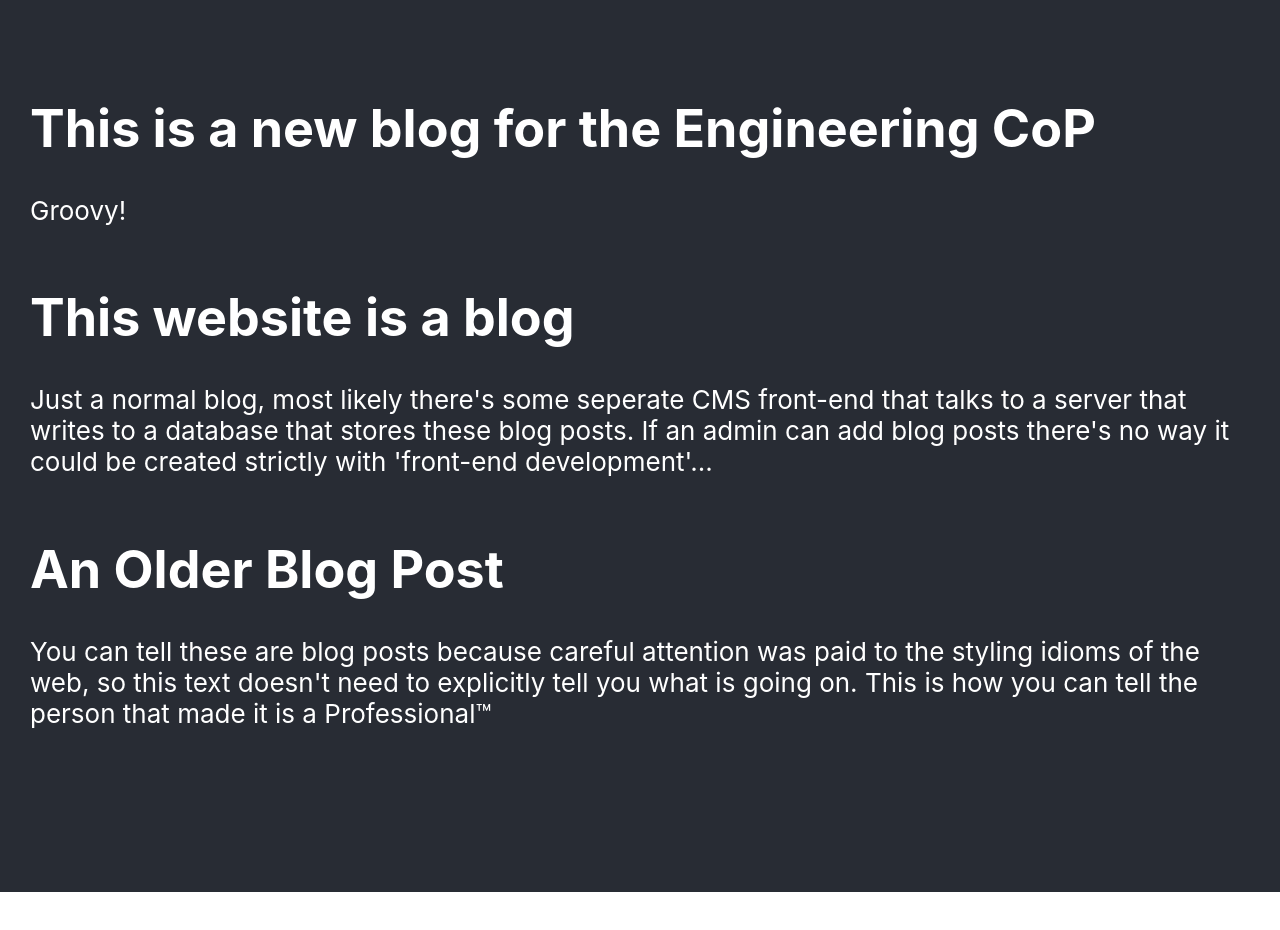
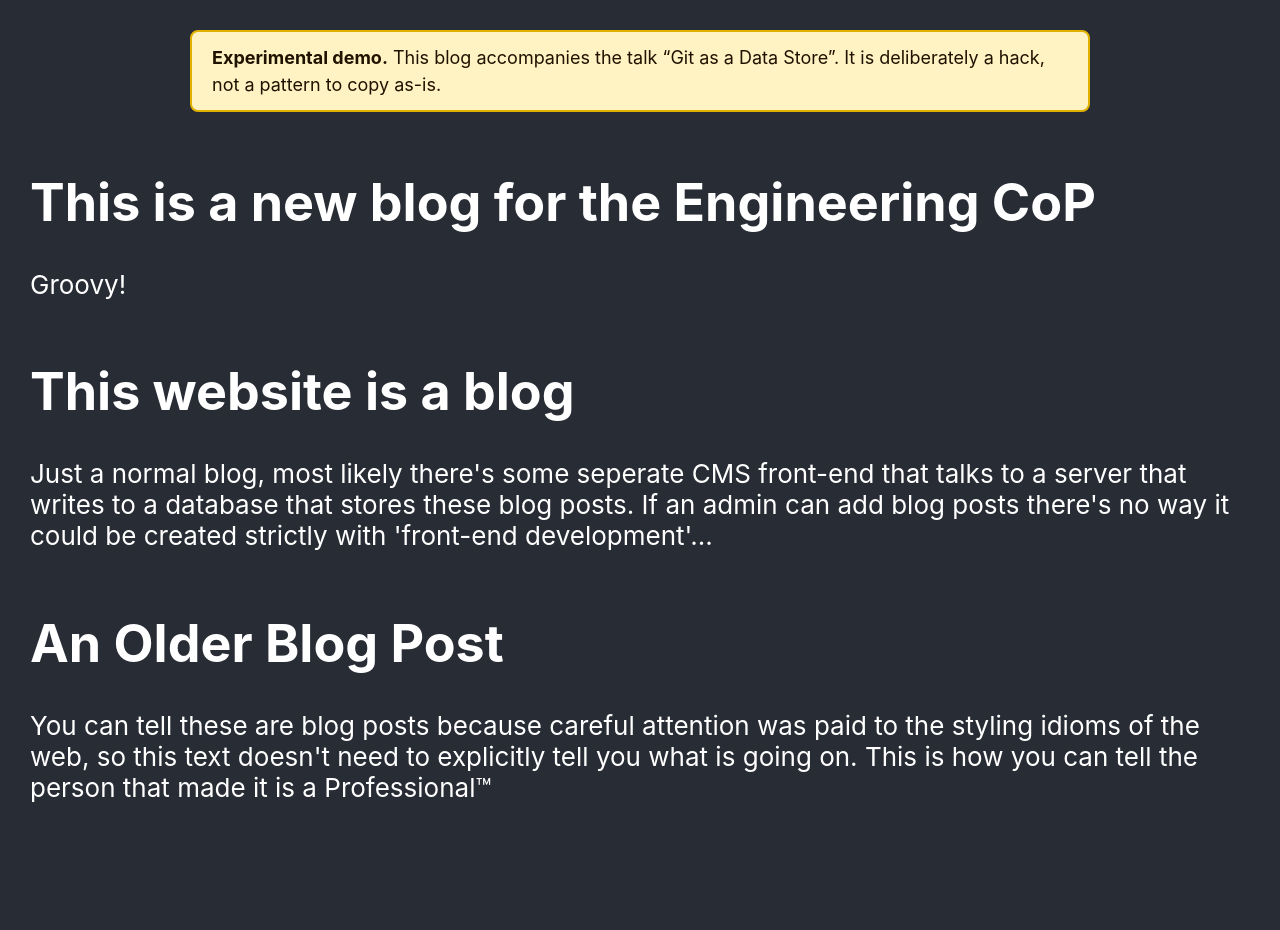
Before and after one commit to TomMahle/isomorphicGitHack, a React (Create React App) app: page / in a window 1280 px wide. Shown: the top 930 px of the page. Before the commit the page ends 892 px from the top, so only its background shows below. Built offline with nearby package versions, Linux system fonts and the light colour scheme; what @isomorphic-git/lightning-fs would draw is missing.

Commit message:
Disclaimer

```diff
--- a/src/App.css
+++ b/src/App.css
@@ -30,3 +30,47 @@
 .Blog-post {
   width: 100%;
 }
+
+.Disclaimer {
+  box-sizing: border-box;
+  width: 100%;
+  max-width: 900px;
+  margin: 0 auto 24px;
+  border-radius: 8px;
+  color: #1f1300;
+  line-height: 1.5;
+}
+
+.Disclaimer-banner {
+  padding: 12px 20px;
+  background-color: #fff3c4;
+  border: 2px solid #e0b100;
+  font-size: 18px;
+}
+
+.Disclaimer-warning {
+  padding: 20px 28px;
+  background-color: #ffe3e0;
+  border: 4px solid #c4271a;
+  font-size: 20px;
+  text-align: left;
+}
+
+.Disclaimer-warning h2 {
+  margin: 0 0 12px;
+  color: #8f1a10;
+  font-size: 28px;
+}
+
+.Disclaimer-warning ul {
+  margin: 0;
+  padding-left: 24px;
+}
+
+.Disclaimer-warning li + li {
+  margin-top: 10px;
+}
+
+.Disclaimer code {
+  font-size: 0.9em;
+}
--- a/src/App.js
+++ b/src/App.js
@@ -2,11 +2,12 @@ import React from "react";
 import "./App.css";
 import blogs from "./blogs.json";
 import MaybeAdmin from "./MaybeAdmin";
+import { DemoBanner } from "./Disclaimer";
 
 const App = () => {
   return (
     <div className="App">
-      <p />
+      <DemoBanner />
       <MaybeAdmin />
       <div className="App-header">
         {blogs.map(({ title, body }, index) => (
--- /dev/null
+++ b/src/Disclaimer.js
@@ -0,0 +1,38 @@
+import React from "react";
+import "./App.css";
+
+/** Shown on every page: what this site is. */
+export const DemoBanner = () => (
+  <div className="Disclaimer Disclaimer-banner" role="note">
+    <strong>Experimental demo.</strong> This blog accompanies the talk “Git as
+    a Data Store”. It is deliberately a hack, not a pattern to copy as-is.
+  </div>
+);
+
+/** Shown above the admin form: the risks of using it. */
+export const AdminWarning = () => (
+  <div className="Disclaimer Disclaimer-warning" role="alert">
+    <h2>
+      <span aria-hidden="true">⚠️</span> Warning: read this before entering
+      anything
+    </h2>
+    <ul>
+      <li>
+        <strong>Your credentials pass through a stranger’s server.</strong>{" "}
+        Browsers can’t talk to GitHub’s git server directly, so every request,
+        including the username and password or token you enter below, goes
+        through the public CORS proxy at <code>cors.isomorphic-git.org</code>,
+        which can read it.
+      </li>
+      <li>
+        <strong>Never enter your real GitHub password or a broad token.</strong>{" "}
+        If you try this, use a fine-grained token that can only write to your
+        own fork of this repo, and revoke it straight afterwards.
+      </li>
+      <li>
+        <strong>Posting force-pushes.</strong> If anyone else posted since this
+        page loaded, their post is overwritten.
+      </li>
+    </ul>
+  </div>
+);
--- a/src/MaybeAdmin.js
+++ b/src/MaybeAdmin.js
@@ -1,6 +1,7 @@
 import React, { useState } from "react";
 import "./App.css";
 import SubmitButton from "./SubmitButton";
+import { AdminWarning } from "./Disclaimer";
 
 const MaybeAdmin = () => {
   const [form, setForm] = useState({
@@ -22,6 +23,7 @@ const MaybeAdmin = () => {
 
   return (
     <div className="Admin">
+      <AdminWarning />
       <span>
         <label>Title: </label>
         <input
@@ -43,7 +45,10 @@ const MaybeAdmin = () => {
         />
       </span>
       <span>
-        <label>Github Password: </label>
+        <label>
+          Fine-Grained Github Personal Access Token With Write Access To Just
+          This Repo Like The Disclaimer Said:
+        </label>
         <input
           value={form.password}
           type="password"
```
